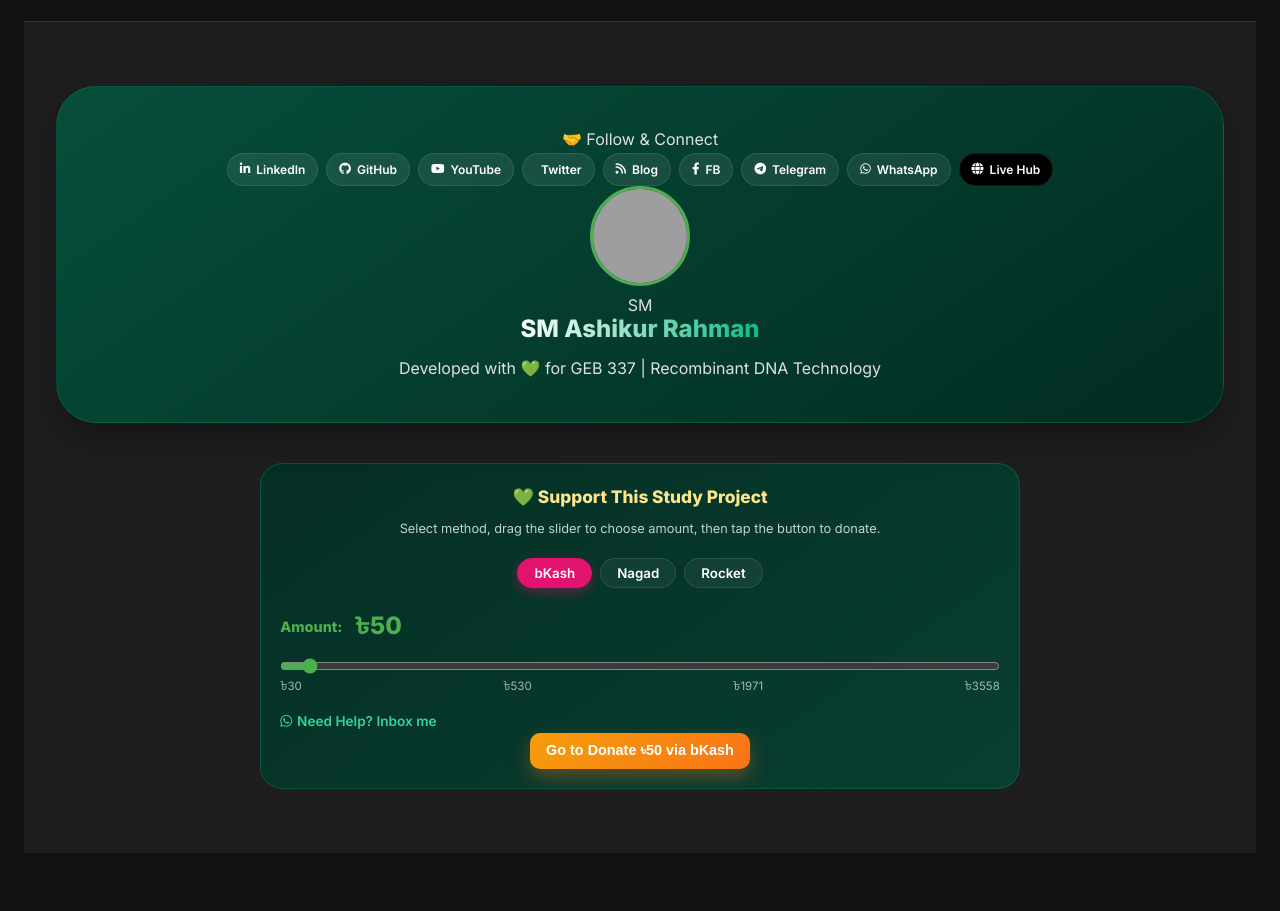
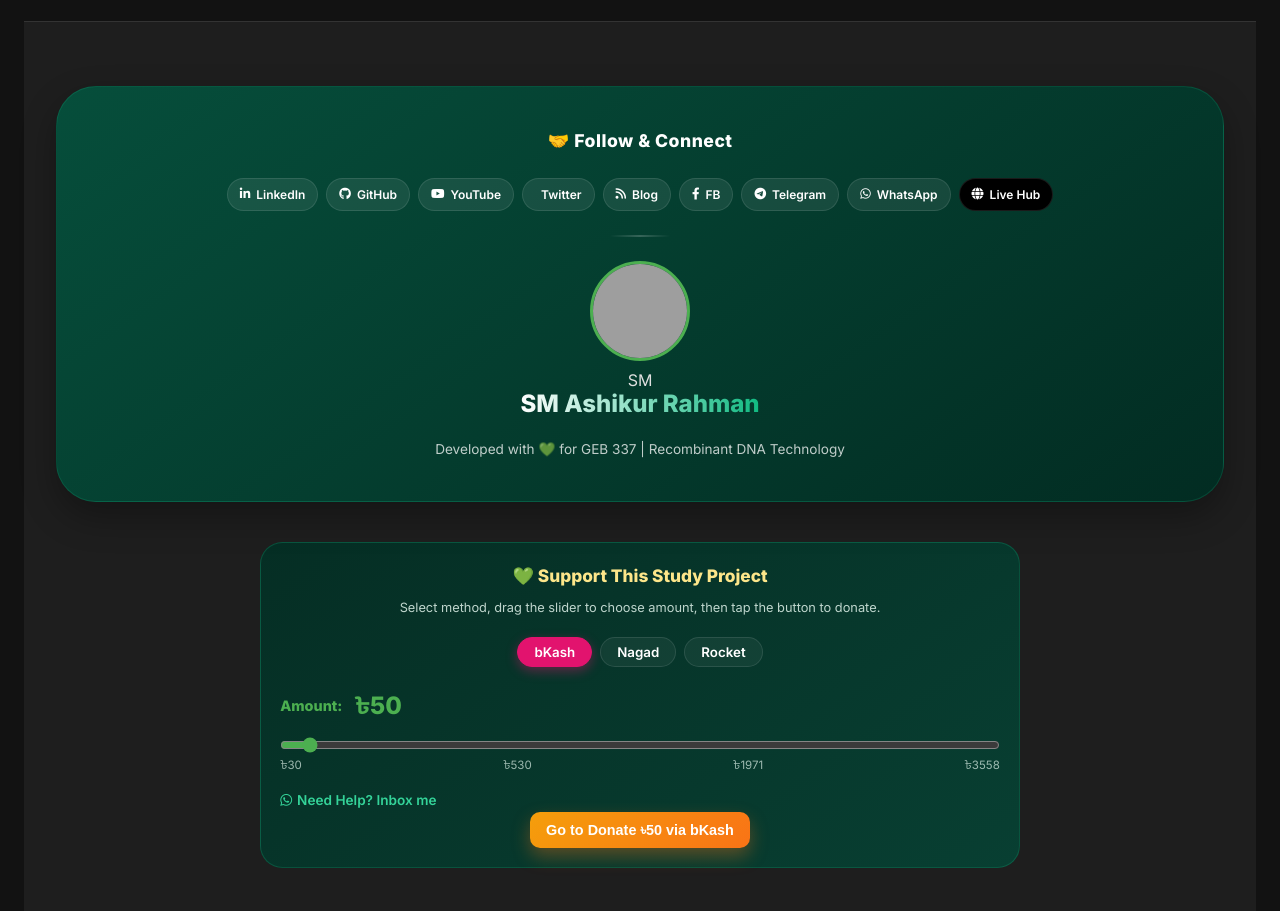
Before and after one commit to ashiq-sm/geb331-cell-signaling, a plain HTML site: page GEB337_RDNA_TECH_INTERACTIVE.html in a window 1280 px wide. Shown: the part 2833-3744 px from the top of the page. Drawn offline with nearby package versions, Linux system fonts and the light colour scheme; grey boxes are pictures that could not be loaded; some icons are missing.

Commit message:
Fix author card text contrast and alignment for all themes

```diff
--- a/shared.css
+++ b/shared.css
@@ -314,6 +314,9 @@ body {
     transition: transform 0.3s ease;
 }
 .author-name:hover { transform: scale(1.05); }
+.footer-social-header { font-size: 1.1rem; font-weight: 700; color: #fff; margin-bottom: 1.4rem; text-align: center; letter-spacing: 0.5px; }
+.author-title { font-size: 0.85rem; color: rgba(255,255,255,0.75); margin-top: 0.5rem; text-align: center; }
+.footer-divider { width: 60px; height: 2px; margin: 1.5rem auto; background: linear-gradient(90deg, transparent, rgba(255,255,255,0.2), transparent); }
 
 /* ═══ Donation Card ═══ */
 .donation-card {
```
